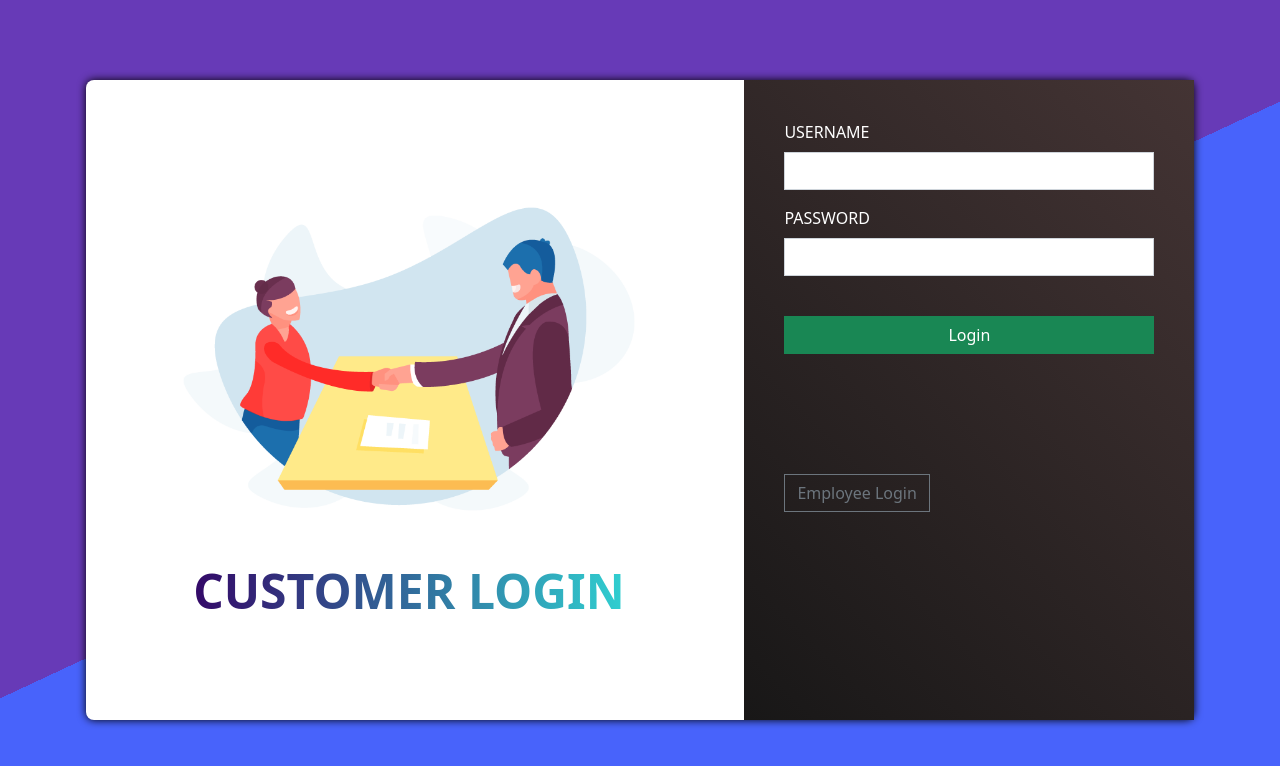
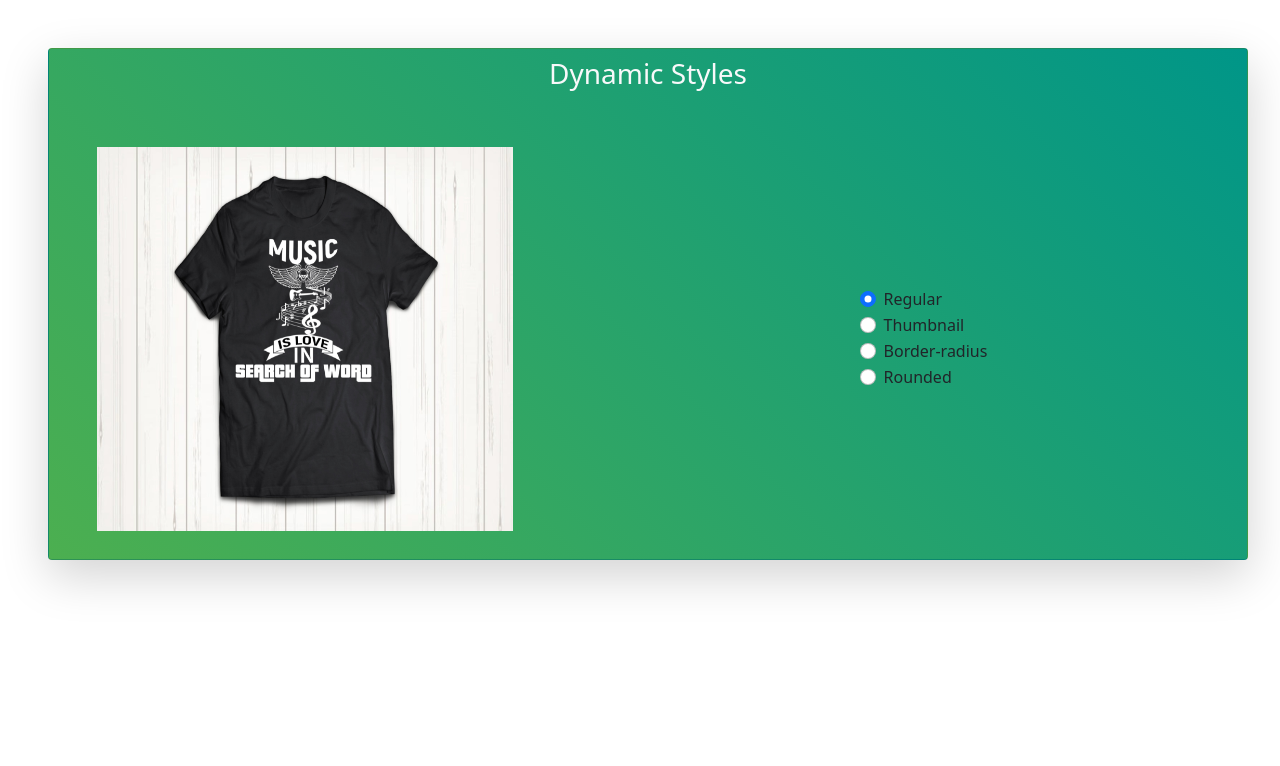
Before and after one commit to SwaminathanS1215/training-app, an Angular app: page / in a window 1280 px wide. Shown: the top 766 px of the page. Built offline with nearby package versions, Linux system fonts and the light colour scheme.

Commit message:
ng-style-images

```diff
--- a/src/app/app.component.html
+++ b/src/app/app.component.html
@@ -1,7 +1,8 @@
 <div>
     <main>
-        <app-ng-class></app-ng-class>
+        <!-- <app-ng-class></app-ng-class> -->
         <!-- <app-register-validation></app-register-validation> -->
+        <app-ng-style-images></app-ng-style-images>
     </main>
 </div>
 
--- a/src/app/app.module.ts
+++ b/src/app/app.module.ts
@@ -11,6 +11,7 @@ import { LoginValidationComponent } from './login-validation/login-validation.co
 import { NgClassComponent } from './ng-class/ng-class.component';
 import { RegisterValidationComponent } from './register-validation/register-validation.component';
 import { ParentChildComponent } from './parent-child/parent-child.component';
+import { NgStyleImagesComponent } from './ng-style-images/ng-style-images.component';
 
 @NgModule({
   declarations: [
@@ -21,6 +22,7 @@ import { ParentChildComponent } from './parent-child/parent-child.component';
     NgClassComponent,
     RegisterValidationComponent,
     ParentChildComponent,
+    NgStyleImagesComponent,
   ],
   imports: [
     BrowserModule,
--- /dev/null
+++ b/src/app/ng-style-images/ng-style-images.component.css
@@ -0,0 +1,26 @@
+.card {
+    background: linear-gradient(45deg, #4caf50, #009688);
+    width: 75rem;
+    height: 32rem;
+}
+
+.card img {
+    width: 26rem;
+    height: 24rem !important;
+}
+
+.img-border-radius {
+    border-radius: 1rem !important;
+}
+
+.img-round {
+    border-radius: 50% !important;
+}
+
+.img-thumbnail {
+    border: 0.7rem solid #3f51b5;
+}
+
+.img-regular {
+    border-radius: 0 !important;
+}
--- /dev/null
+++ b/src/app/ng-style-images/ng-style-images.component.html
@@ -0,0 +1,42 @@
+<div>
+    <div class="card mb-3 m-5 shadow-lg">
+        <h3 class="text-light text-center m-0 p-2">Dynamic Styles</h3>
+        <div class="row g-0 h-100 p-5">
+            <div class="col-md-6">
+                <img src="../../assets/images/login-bg.jpg" class="img-fluid" alt="Dynamic styles image"
+                [ngClass]="{
+                    'img-regular': imageStyle === 'img-regular',
+                    'img-thumbnail': imageStyle === 'img-thumbnail',
+                    'img-border-radius': imageStyle === 'img-border-radius',
+                    'img-round': imageStyle === 'img-round'
+                }">
+            </div>
+            <div class="col-md-6">
+                <div class="card-body d-flex align-items-center justify-content-center h-100">
+                    <div id="filter-tab">
+                        <div class="form-check">
+                            <input class="form-check-input" type="radio" name="inlineRadioOptions" id="inlineRadio1"
+                                value="img-regular" [(ngModel)]="imageStyle">
+                            <label class="form-check-label" for="inlineRadio1">Regular</label>
+                        </div>
+                        <div class="form-check">
+                            <input class="form-check-input" type="radio" name="inlineRadioOptions" id="inlineRadio2"
+                                value="img-thumbnail" [(ngModel)]="imageStyle">
+                            <label class="form-check-label" for="inlineRadio2">Thumbnail</label>
+                        </div>
+                        <div class="form-check">
+                            <input class="form-check-input" type="radio" name="inlineRadioOptions" id="inlineRadio3"
+                                value="img-border-radius" [(ngModel)]="imageStyle">
+                            <label class="form-check-label" for="inlineRadio3">Border-radius</label>
+                        </div>
+                        <div class="form-check">
+                            <input class="form-check-input" type="radio" name="inlineRadioOptions" id="inlineRadio4"
+                                value="img-round" [(ngModel)]="imageStyle">
+                            <label class="form-check-label" for="inlineRadio4">Rounded</label>
+                        </div>
+                    </div>
+                </div>
+            </div>
+        </div>
+    </div>
+</div>
--- /dev/null
+++ b/src/app/ng-style-images/ng-style-images.component.ts
@@ -0,0 +1,18 @@
+import { Component, OnInit } from '@angular/core';
+
+@Component({
+    selector: 'app-ng-style-images',
+    templateUrl: './ng-style-images.component.html',
+    styleUrls: ['./ng-style-images.component.css']
+})
+export class NgStyleImagesComponent implements OnInit {
+    imageStyle: string = '';
+
+    constructor() {
+        this.imageStyle = 'img-regular'
+    }
+
+    ngOnInit(): void {
+    }
+
+}
--- a/src/styles.css
+++ b/src/styles.css
@@ -1,5 +1,5 @@
 /* You can add global styles to this file, and also import other style files */
 
-button, input, input:focus, button:focus {
+button.btn, input[type="text"], input[type="text"]:focus, button.btn:focus {
     border-radius: 0 !important;
 }
```
Also changed, not shown: 1 other file (tests, documents, lock files or other folders).
